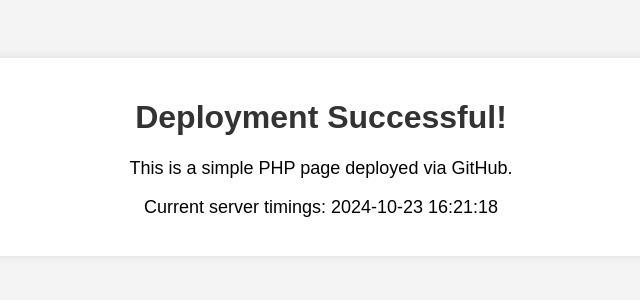
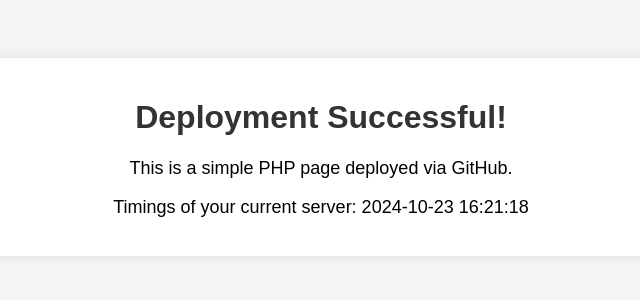
Before and after one commit to kyubi-321/ITENIC, a PHP site: page / in a window 1280 px wide. Shown: the top 300 px of the page, without its empty margins (319-959 px from the left). Run offline with PHP 8.4, Linux system fonts and the light colour scheme.

Commit message:
ankit commit current server timings

```diff
--- a/index.php
+++ b/index.php
@@ -3,7 +3,7 @@
 <head>
     <meta charset="UTF-8">
     <meta name="viewport" content="width=device-width, initial-scale=1.0">
-    <title>Simple PHP Deployment Test</title>
+    <title>ITENIC</title>
     <style>
         body {
             font-family: Arial, sans-serif;
@@ -29,7 +29,7 @@
     <div class="container">
         <h1>Deployment Successful!</h1>
         <p>This is a simple PHP page deployed via GitHub.</p>
-        <p>Current server timings: <?php echo date('Y-m-d H:i:s'); ?></p>
+        <p>Timings of your current server: <?php echo date('Y-m-d H:i:s'); ?></p>
     </div>
 </body>
 </html>
```
